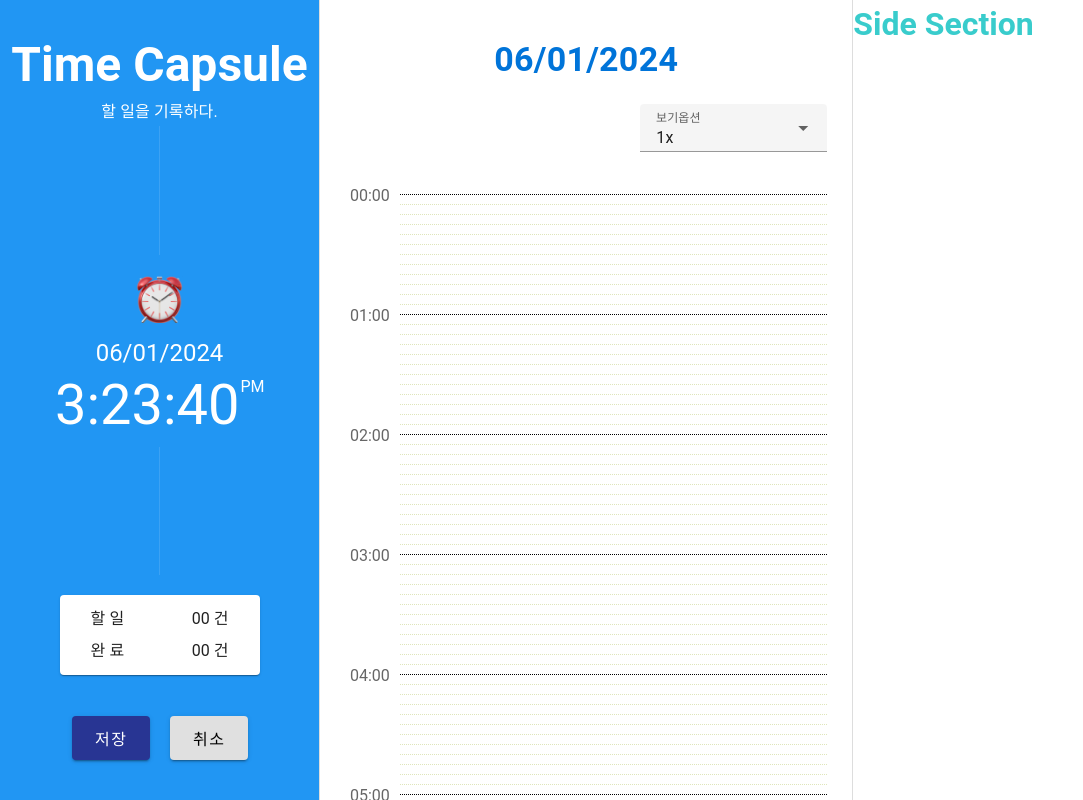
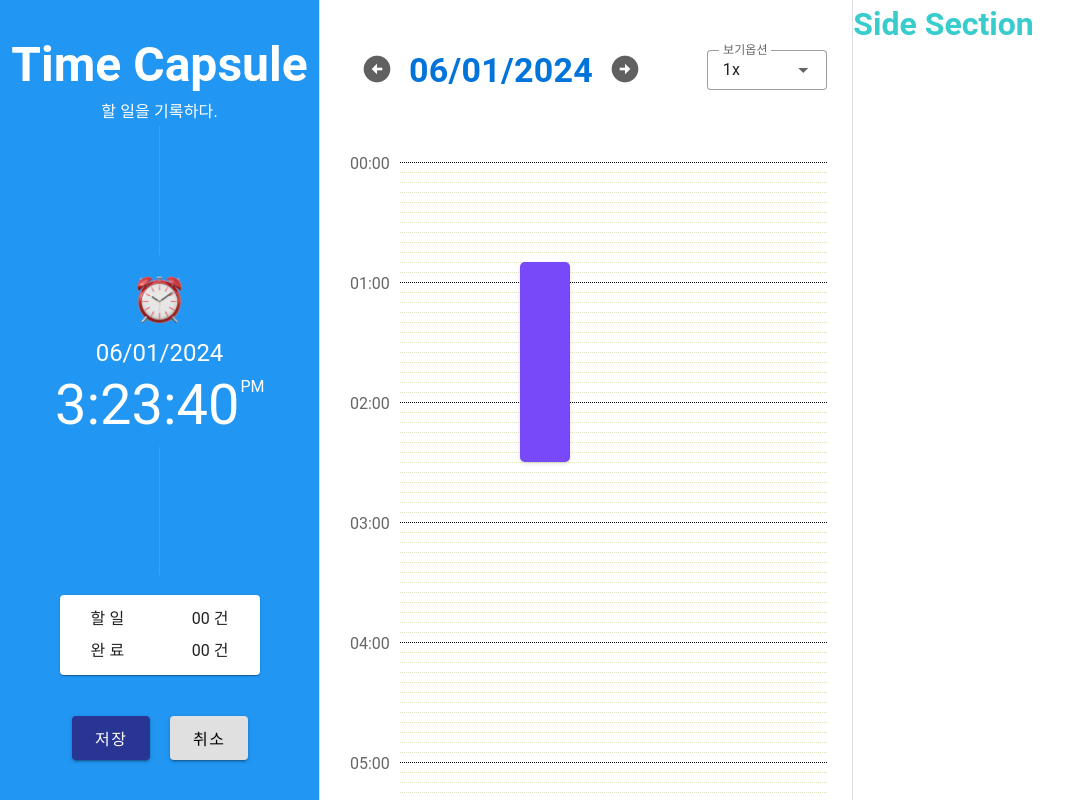
Before and after one commit to mylko72/vue3-todo, a Vue app: page / in a window 1280 px wide. Shown: the top 800 px of the page, without its empty margins (0-1083 px from the left). Built offline with nearby package versions, Linux system fonts and the light colour scheme.

Commit message:
타임라인 그리드 bar 작업중...

```diff
--- a/package.json
+++ b/package.json
@@ -11,17 +11,19 @@
     "format": "prettier --write src/"
   },
   "dependencies": {
-    "@mdi/font": "^7.4.47",
     "sass": "^1.77.3",
     "vue": "^3.4.21",
     "vue-router": "^4.3.0"
   },
   "devDependencies": {
+    "@mdi/font": "^7.4.47",
+    "@mdi/js": "^7.4.47",
     "@rushstack/eslint-patch": "^1.8.0",
     "@vitejs/plugin-vue": "^5.0.4",
     "@vue/eslint-config-prettier": "^9.0.0",
     "eslint": "^8.57.0",
     "eslint-plugin-vue": "^9.23.0",
+    "material-design-icons-iconfont": "^6.7.0",
     "prettier": "^3.2.5",
     "sass-loader": "^14.2.1",
     "vite": "^5.2.8",
--- a/src/layout/TheMainView.vue
+++ b/src/layout/TheMainView.vue
@@ -1,17 +1,27 @@
 <template>
   <v-col cols="5">
     <div class="todo-current__date">
-      <v-row no-gutters justify-sm="center">
-        <h2 class="text-h4 mt-10">{{ dateString }}</h2>
-      </v-row>
-      <v-row justify-sm="end">
-        <v-col cols="5">
+      <v-row no-gutters align-sm="center" justify-sm="center">
+        <v-col cols="9">
+          <v-row no-gutters="">
+            <v-btn class="todo-btn__left" variant="plain">
+              <v-icon icon="arrow_circle_left"></v-icon>
+            </v-btn>
+            <h2 class="text-h4">{{ dateString }}</h2>
+            <v-btn class="todo-btn__right" variant="plain">
+              <v-icon icon="arrow_circle_right"></v-icon>
+            </v-btn>
+          </v-row>
+        </v-col>
+        <v-col cols="3">
           <v-select
             v-model="selectedView"
             :items="selectItems"
             item-title="view"
             item-value="unit"
-            density="comfortable"
+            density="compact"
+            variant="outlined"
+            class="mt-5"
             label="보기옵션">
           </v-select>
         </v-col>
@@ -44,7 +54,7 @@ const selectedView = ref(selectItems.value[0].unit);
     left: 0;
     top: 0;
     z-index: 10;
-    padding: 0 25px;
+    padding: 30px 25px;
     background-color: #fff;
 
     h2 {
@@ -52,6 +62,12 @@ const selectedView = ref(selectItems.value[0].unit);
       color: $color-primary;
     }
   }
+
+  .todo-btn__left, .todo-btn__right {
+    .v-icon {
+      font-size: 32px;
+    }
+  }
   .main-content {
     margin-left: 320px;
   }
--- a/src/plugins/vuetify.js
+++ b/src/plugins/vuetify.js
@@ -1,10 +1,19 @@
-import '@mdi/font/css/materialdesignicons.css'
+import 'material-design-icons-iconfont/dist/material-design-icons.css'
 import 'vuetify/styles'
 import { createVuetify } from 'vuetify'
+import { aliases, md } from 'vuetify/iconsets/md'
 import * as components from 'vuetify/components'
 import * as directives from 'vuetify/directives'
 
 export default createVuetify({
   components,
   directives,
+  icons: {
+    defaultSet: 'md',
+    aliases,
+    sets: {
+      md,
+    },
+  },
+
 })
--- a/src/views/ToDoTimeGrid.vue
+++ b/src/views/ToDoTimeGrid.vue
@@ -10,6 +10,7 @@
         </li>
       </ul>
     </div>
+    <div class="todo-timeline__bar"></div>
   </div>
 </template>
 
@@ -106,5 +107,18 @@ onMounted(() => {
         }
       }
     }
+
+    .todo-timeline__bar {
+      position: absolute;
+      left: 200px;
+      top: 100px;
+      width: 50px;
+      height: 200px;
+      background: #7749F8;
+      box-shadow: 0 0 1px rgba(0,0,0,.2), 0 2px 4px rgba(0,0,0,.1);
+      border-radius: 5px;
+      margin-bottom: 20px;
+      text-shadow: 1px 1px 1px rgba(0,0,0,.1);
+    }
   }
 </style>
```
Also changed, not shown: 1 other file (tests, documents, lock files or other folders).
